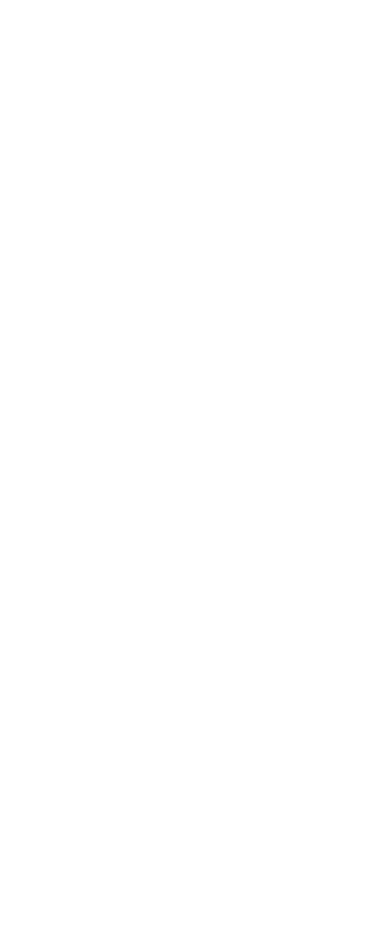
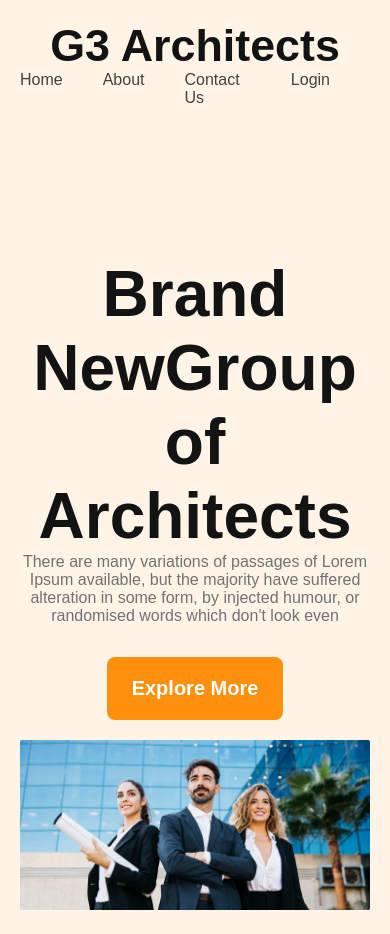
Before and after one commit to Aklimabegum1010/Architects-Website, a plain HTML site: page index.html in a window 390 px wide. Before the commit the page ends 844 px from the top, so only its background shows below. Drawn offline with Linux system fonts and the light colour scheme.

Commit message:
finished the header section with responsive for mobile and medium devices

```diff
--- a/index.html
+++ b/index.html
@@ -1,12 +1,45 @@
 <!DOCTYPE html>
 <html lang="en">
+
 <head>
     <meta charset="UTF-8">
     <meta name="viewport" content="width=device-width, initial-scale=1.0">
     <title>Architects-Website</title>
     <link rel="stylesheet" href="style/style.css">
 </head>
+
 <body>
+    <header>
+        <nav>
+            <h3 class="nav-title">G3 Architects</h3>
+            <ul>
+                <li><a href="">Home</a></li>
+                <li><a href="">About </a></li>
+                <li><a href="">Contact Us</a></li>
+                <li><a href="">Login</a></li>
+            </ul>
+        </nav>
 
+        <div class="banner">
+
+           <div class="banner-content">
+
+            <h1 class="banner-title">Brand NewGroup of Architects</h1>
+            <p class="banner-description">There are many variations of passages of Lorem Ipsum available, but the
+                majority have suffered alteration in some form, by injected humour, or randomised words which don't look
+                even</p>
+            <button class="btn-primary">Explore More</button>
+           </div>
+            <img src="images/banner.png" alt="">
+
+        </div>
+    </header>
+    <main>
+
+    </main>
+    <footer>
+
+    </footer>
 </body>
+
 </html>
--- a/style/style.css
+++ b/style/style.css
@@ -0,0 +1,113 @@
+
+
+* {
+    margin: 0;
+    padding: 0;
+    box-sizing: border-box;
+    text-decoration: none;
+    list-style: none;
+    font-family: Arial, Helvetica, sans-serif;
+}
+.btn-primary{
+    background-color: #FF900E;
+    border-radius: 8px;
+    padding: 20px 25px;
+    color: #fff;
+    font-size: 1.25rem;
+    font-weight: 600;
+    cursor: pointer;
+    border: 0;
+    margin-top: 2rem;
+}
+
+header {
+    background: rgba(255, 144, 14, 0.10);
+    padding: 50px 240px;
+}
+
+nav {
+    display: flex;
+    justify-content: space-between;
+    align-items: center;
+}
+
+nav >ul {
+    display: flex;
+
+}
+
+nav li {
+    margin-right: 40px;
+    font-weight: 500;
+    font-size: 1rem;
+
+}
+
+.nav-title {
+    font-size: 2.8rem;
+    font-weight: 700;
+    color: #131313;
+}
+
+nav li a {
+    color: #424242;
+}
+
+/* banner styles */
+.banner-content {
+    max-width: 800px;
+    text-align: center;
+    margin: 0 auto;
+    margin-top: 150px;
+}
+
+.banner-title{
+    color: #131313;
+    font-weight: 700;
+    text-align: center;
+    font-size: 4rem;
+}
+.banner-description{
+    color: #727272;
+    font-size: 1rem;
+    font-weight: 400;
+
+}
+
+
+.banner img{
+    margin-top: 1.25rem;
+    width: 100%;
+}
+
+
+
+
+
+
+
+/* responsive */
+
+@media screen and (max-width:576px) {
+    header{
+        padding: 20px;
+    }
+    nav {
+        flex-direction: column;
+    }
+    nav >ul{
+
+    }
+}
+
+
+@media screen and (min-width:576px) and (max-width:960px) {
+    header{
+        padding: 50px;
+    }
+
+    nav{
+        flex-direction: column;
+    }
+
+}
```
